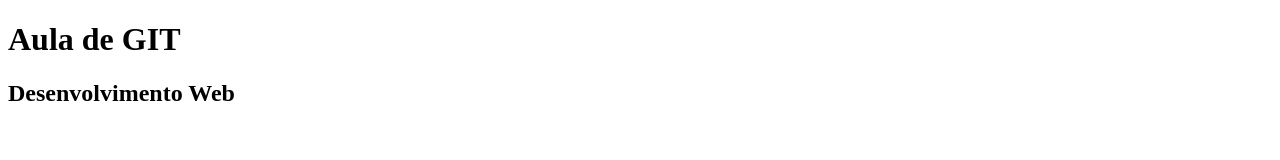
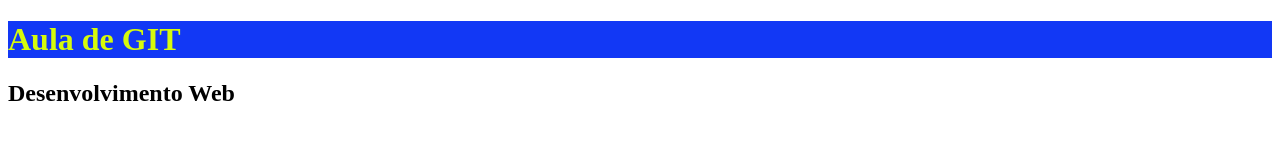
Before and after one commit to Desenvolvimento-Web-2025-Uniacademia/exercicio-01-davesmartins, a plain HTML site: page exercicio1/index.html in a window 1280 px wide. Drawn offline with Linux system fonts and the light colour scheme.

Commit message:
css do h1

```diff
--- a/exercicio1/index.html
+++ b/exercicio1/index.html
@@ -4,6 +4,7 @@
     <meta charset="UTF-8">
     <meta name="viewport" content="width=device-width, initial-scale=1.0">
     <title>Exercício 01</title>
+    <link rel="stylesheet" href="style.css">
 </head>
 <body>
     <h1>Aula de GIT</h1>
--- /dev/null
+++ b/exercicio1/style.css
@@ -0,0 +1,4 @@
+h1{
+    color: #d6fa0c;
+    background-color: #1238f5;
+}
```
